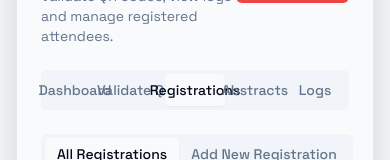
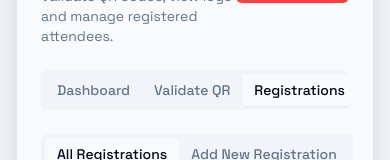
Before and after one commit to tndevelopers2024/mvqrcode, a Next.js app: page /mvcon-admin/registrations in a window 390 px wide. Shown: the part 223-383 px from the top of the page. Built offline with nearby package versions, Linux system fonts and the light colour scheme; no server answers; a web font is replaced by a local one.

Commit message:
git push

```diff
--- a/src/components/QRCodeDisplay.tsx
+++ b/src/components/QRCodeDisplay.tsx
@@ -69,10 +69,10 @@ export function QRCodeDisplay({ registration, forceBadge }: QRCodeDisplayProps)
   return (
     <div className="w-full">
       <div className="w-full max-w-sm mx-auto">
-        <div ref={componentRef} className="p-4 flex justify-center bg-gray-50 print:p-0 print:bg-white">
+        <div ref={componentRef} className="p-4 flex justify-center bg-gray-50 print:p-0 print:m-0 print:bg-white">
           {forceBadge || registration.registeredByAdmin ? (
-            /* Badge-style Card adjusted for A7 size (74mm x 105mm) */
-            <div className="w-[74mm] h-[105mm] border shadow-2xl rounded-2xl overflow-hidden bg-white flex flex-col items-center p-0 print:shadow-none print:border print:rounded-none">
+            /* Badge-style Card adjusted for custom size (95mm x 120mm) */
+            <div className="w-[95mm] h-[120mm] border shadow-2xl rounded-2xl overflow-hidden bg-white flex flex-col items-center p-0 print:shadow-none print:border-none print:rounded-none print:m-0">
               {/* Top Section with Logo */}
               <div className="w-full h-[24mm] bg-[#3b4d99] flex flex-col items-center justify-center p-3 relative">
                 <div className="bg-white p-1.5 px-3 rounded-xl shadow-sm flex flex-col items-center gap-0.5">
@@ -91,7 +91,7 @@ export function QRCodeDisplay({ registration, forceBadge }: QRCodeDisplayProps)
                     <img
                       src={`${process.env.NEXT_PUBLIC_IMAGE_BASE_URL || 'https://mvcon.space'}${registration.qrCodeImage}`}
                       alt="QR Code"
-                      className="w-[32mm] h-[32mm] object-contain"
+                      className="w-[36mm] h-[36mm] object-contain"
                     />
                   </div>
                 ) : (
@@ -100,10 +100,10 @@ export function QRCodeDisplay({ registration, forceBadge }: QRCodeDisplayProps)
 
                 <div className="relative z-10 text-center w-full mt-2">
                   <div className="space-y-1">
-                    <h2 className="text-[16px] font-black text-[#f99511] leading-tight tracking-tight break-words px-1">
+                    <h2 className="text-[28px] font-black text-[#f99511] leading-tight tracking-tight break-words pt-2 px-1">
                       {nameToDisplay}
                     </h2>
-                    <p className="text-[#3b4d99] font-black text-[12px] uppercase tracking-wider">
+                    <p className="text-[#3b4d99] font-black pt-2 text-[22px] uppercase tracking-wider">
                       {registration.profession?.trim().replace(/^DELEGATES$/i, 'DELEGATE')}
                     </p>
                   </div>
@@ -115,12 +115,12 @@ export function QRCodeDisplay({ registration, forceBadge }: QRCodeDisplayProps)
                   </div> */}
                 </div>
 
-                <div className="mt-2 flex flex-col items-center gap-1.5 w-full relative z-10 pt-3 pb-1.5">
+                <div className="mt-2 flex flex-col items-center gap-1.5 w-full relative z-10 pt-4 pb-1.5">
                   <div className="text-center">
-                    <p className="text-[9px] font-bold text-[#3b4d99]">
+                    <p className="text-[12px] font-bold text-[#3b4d99]">
                       Dates : 20,21,22 March 2026
                     </p>
-                    <p className="text-[9px] font-bold text-[#1e293b] mt-0.5 leading-tight">
+                    <p className="text-[12px] font-bold text-[#1e293b] mt-0.5 leading-tight">
                       Venue : GReaT Ceremonies by GRT Hotels, Chennai
                     </p>
                   </div>
--- a/src/components/admin/AdminDashboard.tsx
+++ b/src/components/admin/AdminDashboard.tsx
@@ -21,12 +21,12 @@ export function AdminDashboard({ children, activeTab }: AdminDashboardProps) {
   return (
     <CardContent>
       <Tabs value={activeTab} onValueChange={handleTabChange} className="w-full">
-        <TabsList className="grid w-full grid-cols-5">
-          <TabsTrigger value="dashboard">Dashboard</TabsTrigger>
-          <TabsTrigger value="validate">Validate QR</TabsTrigger>
-          <TabsTrigger value="registrations">Registrations</TabsTrigger>
-          <TabsTrigger value="abstracts">Abstracts</TabsTrigger>
-          <TabsTrigger value="logs">Logs</TabsTrigger>
+        <TabsList className="w-full h-auto flex flex-nowrap overflow-x-auto justify-start md:grid md:grid-cols-5 md:h-10 md:justify-center p-1 mobile-scrollbar">
+          <TabsTrigger value="dashboard" className="flex-shrink-0">Dashboard</TabsTrigger>
+          <TabsTrigger value="validate" className="flex-shrink-0">Validate QR</TabsTrigger>
+          <TabsTrigger value="registrations" className="flex-shrink-0">Registrations</TabsTrigger>
+          <TabsTrigger value="abstracts" className="flex-shrink-0">Abstracts</TabsTrigger>
+          <TabsTrigger value="logs" className="flex-shrink-0">Logs</TabsTrigger>
         </TabsList>
         {children}
       </Tabs>
```
